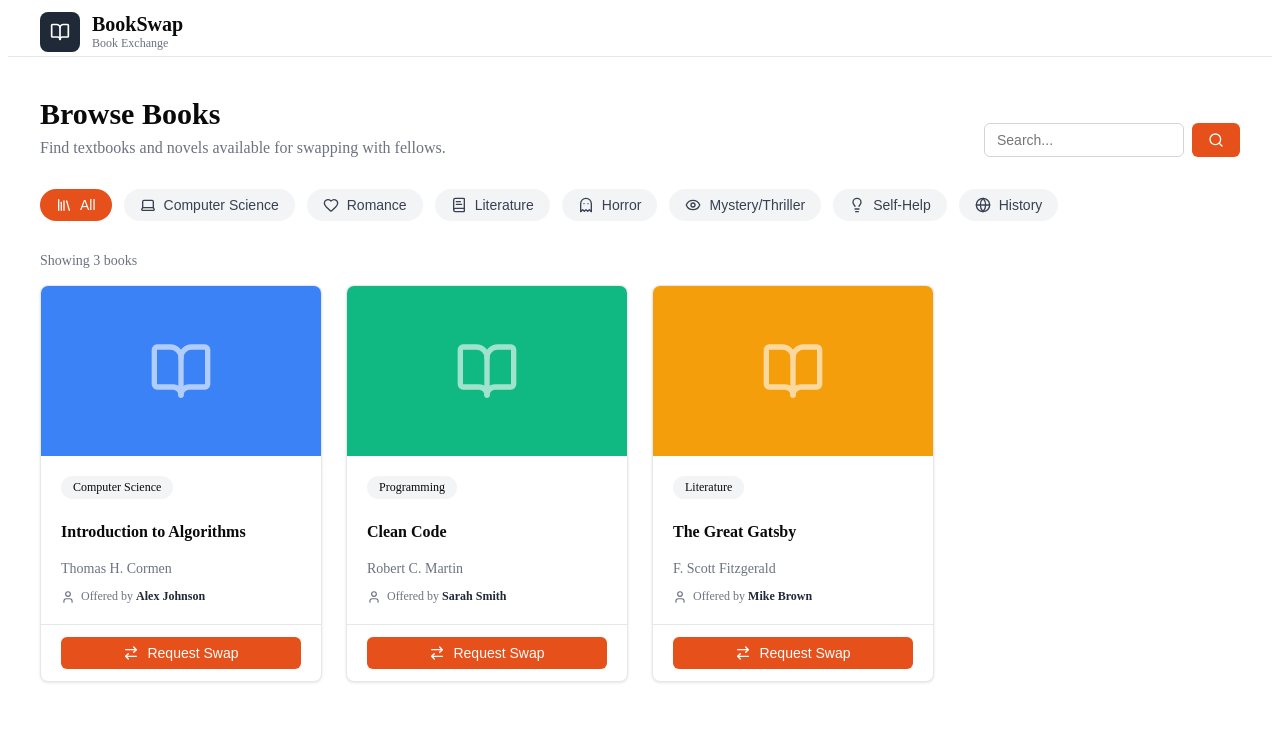
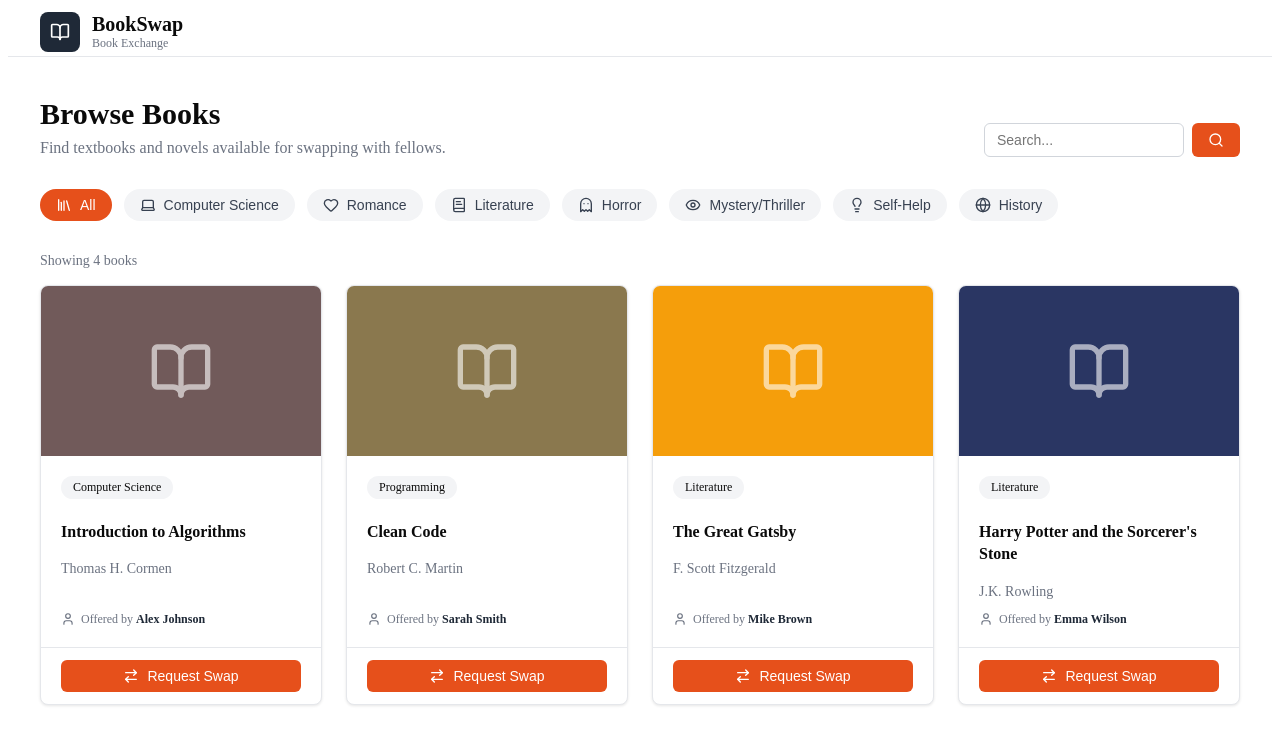
Before and after one commit to laura-er/Frontend, a React app in the folder frontend/: page / in a window 1280 px wide. Shown: the top 744 px of the page. Built offline with nearby package versions, Linux system fonts and the light colour scheme; the HTML template or start-up script is replaced by a standard one.

Commit message:
added a new card and changed the colors

```diff
--- a/frontend/src/data/mockBooks.ts
+++ b/frontend/src/data/mockBooks.ts
@@ -14,7 +14,7 @@ export const mockBooks: Book[] = [
         author: "Thomas H. Cormen",
         category: "Computer Science",
         owner: "Alex Johnson",
-        coverColor: "#3b82f6"
+        coverColor: "#715A5A"
     },
     {
         id: "2",
@@ -22,7 +22,7 @@ export const mockBooks: Book[] = [
         author: "Robert C. Martin",
         category: "Programming",
         owner: "Sarah Smith",
-        coverColor: "#10b981"
+        coverColor: "#8A784E"
     },
     {
         id: "3",
@@ -31,5 +31,13 @@ export const mockBooks: Book[] = [
         category: "Literature",
         owner: "Mike Brown",
         coverColor: "#f59e0b"
+    },
+    {
+        id: "4",
+        title: "Harry Potter and the Sorcerer's Stone",
+        author: "J.K. Rowling",
+        category: "Literature",
+        owner: "Emma Wilson",
+        coverColor: "#2A3663"
     }
 ];
```
